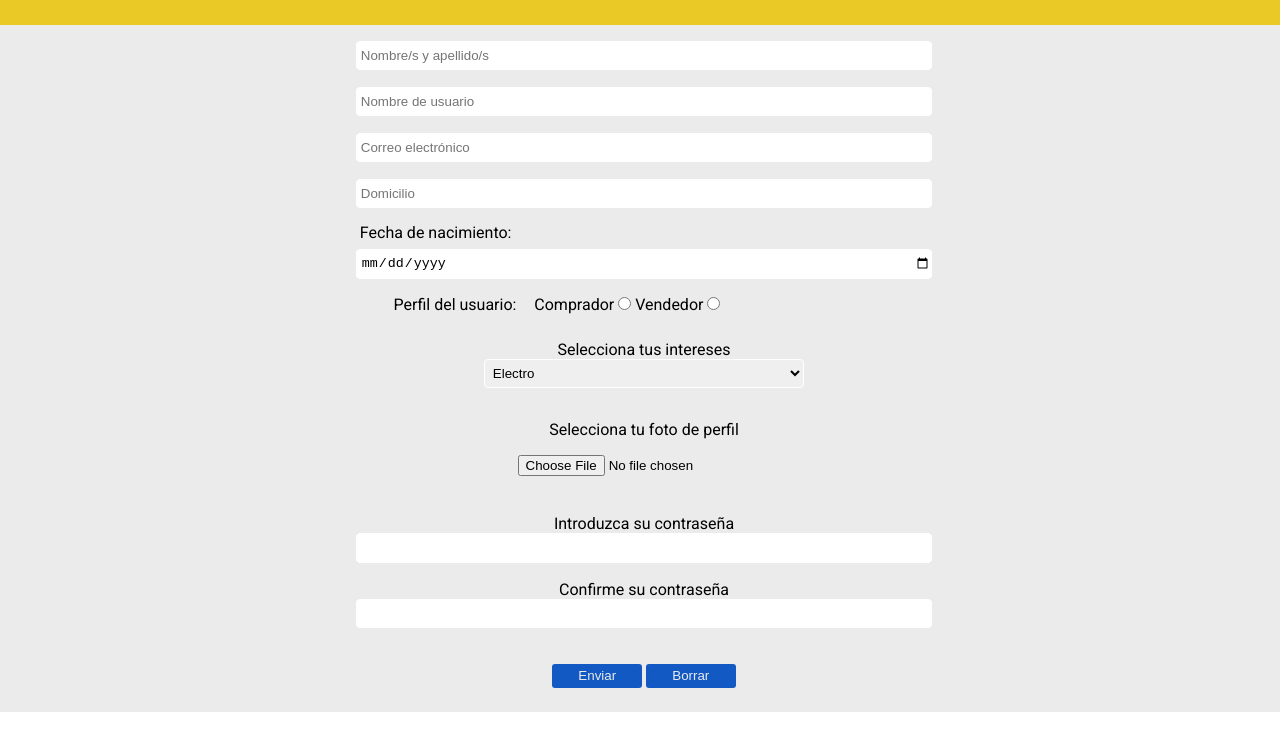
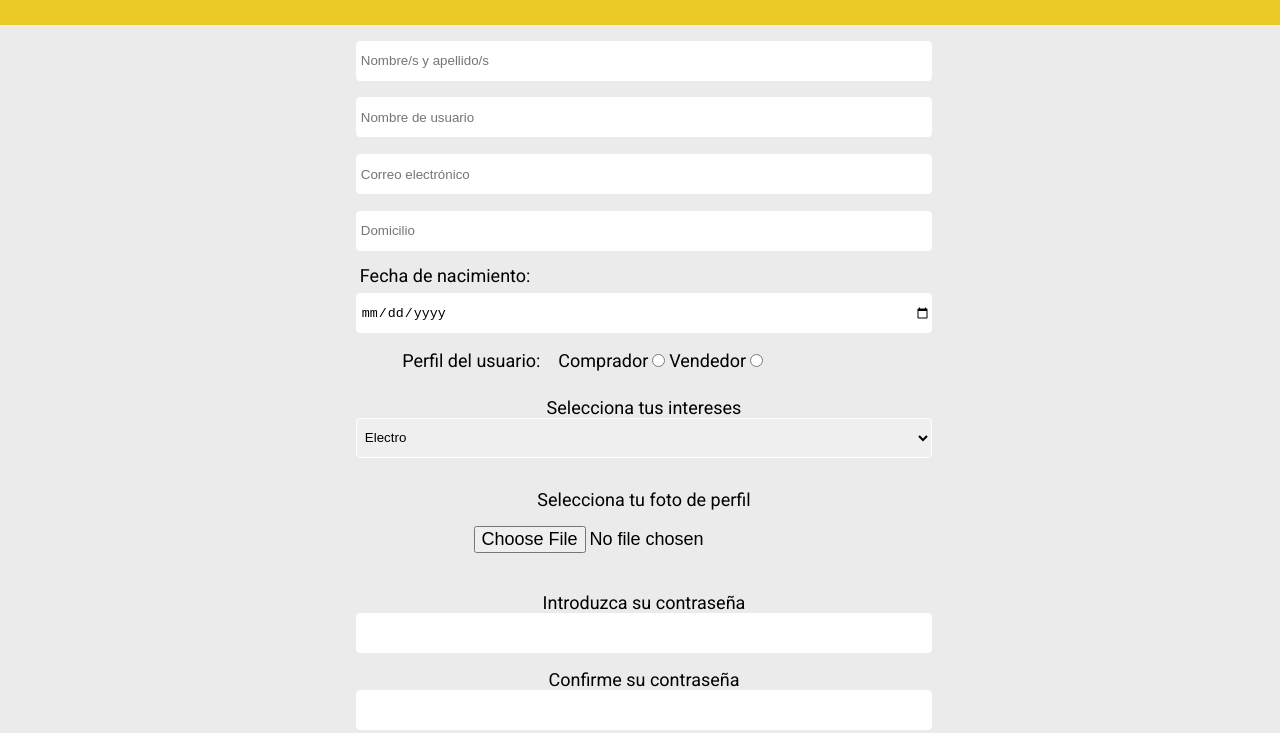
Before and after one commit to MatiMorzilli/Mercado-Liebre, a plain HTML site: page views/register.html in a window 1280 px wide. Shown: the part 152-885 px from the top of the page. Drawn offline with Linux system fonts and the light colour scheme; files that its build step writes are made by us from their sources; files whose address does not match are found by name.

Commit message:
App finalizada completamente

```diff
--- a/public/css/styles.css
+++ b/public/css/styles.css
@@ -124,6 +124,7 @@ div.offers{
     width: 70%;
 }
 
+
 .discount,
 .description{
     font-size: 16px;
@@ -209,7 +210,10 @@ form.loginform{
     display: flex;
     align-items: stretch;
     position: relative;
-    right: -34.7vw;
+}
+.loginname,.loginpass,.buttonsubmitlogin{
+    position: relative;
+left: 18vw;
 }
 .loginname{
     margin-bottom: 3vh;
@@ -251,13 +255,19 @@ form.registerform{
 label.fotodeperfil{
     margin-bottom: 2vh;
 }
+label.borndate, label.perfiluser,label.comprador,label.vendedor,label.intereses,label.fotodeperfil,.agrandar1{
+    font-size: 12px;
+}
+select.interesesselects{
+    height: 3vh;
+}
 .registerinput,input#contra,input#confirmcontra,input.borndate{
     width: 45vw;
     border-radius: 4px;
     margin-bottom: 1.3vw;
     padding-left: 0.3vw;
     border: 1px solid white;
-    height: 2.3vw;
+    height: 2.5vh;
 }
 select{
     width: 25vw;
@@ -278,7 +288,7 @@ div.perfilusuario{
     align-content: center;
     align-items: center;
     position: relative;
-    right: 7.5vw;
+    right: 5.5vw;
 
 }
 .fotoperfilclass{
@@ -310,7 +320,7 @@ header div p{
     width: 80vw;
 }
 .resetbutton{
-    width: 7vw;
+    width: 13vw;
     position: relative;
 left: 0vw;
 background-color:#1259c3;
@@ -320,7 +330,7 @@ border-radius: 3px;
 height: 3vh;
 }
 .sendbutton{
-    width: 7vw;
+    width: 13vw;
     position: relative;
 left: 0vw;
 background-color:#1259c3;
@@ -495,6 +505,13 @@ header nav{
 }
 
 @media (min-width: 1024px){
+    label.borndate, label.perfiluser,label.comprador,label.vendedor,label.intereses,label.fotodeperfil,.agrandar1{
+        font-size: 18px;
+    }
+    .registerinput,input#contra,input#confirmcontra,input.borndate,select.interesesselects{
+        width: 45vw;
+        height: 5vh;
+    }
     footer{
         display: flex;
         position: relative;
--- a/views/register.html
+++ b/views/register.html
@@ -54,7 +54,7 @@
                 <label class="vendedor" for="vendedor">Vendedor</label>
                 <input type="radio" id="vendedor" name="perfil-usuario"></div><br></div>
                 <label class="intereses">Selecciona tus intereses</label>
-                <select>
+                <select class="interesesselects">
                     <option value="electro">Electro</option>
                     <option value="moda">Moda</option>
                     <option value="hogar">Hogar</option>
@@ -62,10 +62,10 @@
                     <option value="vidasana">Vida Sana</option>
                 </select><br>
 <label class="fotodeperfil">Selecciona tu foto de perfil</label>
-<div class="fotoperfilclass"><input type="file" name="fotoperfil"></input></div>
-<label for="contra">Introduzca su contraseña</label>
+<div class="fotoperfilclass"><input class="agrandar1" type="file" name="fotoperfil"></input></div>
+<label class="agrandar1" for="contra">Introduzca su contraseña</label>
 <input type="password" name="contra" id="contra" minlength="5" required>
-<label for="confirmcontra">Confirme su contraseña</label>
+<label class="agrandar1" for="confirmcontra">Confirme su contraseña</label>
 <input type="password" name="confirmcontra" id="confirmcontra" minlength="5" required><br>
 <div class="buttonssendreset"><button class="sendbutton" type="submit">Enviar</button>
 <button class="resetbutton" type="reset">Borrar</button></div>
```
